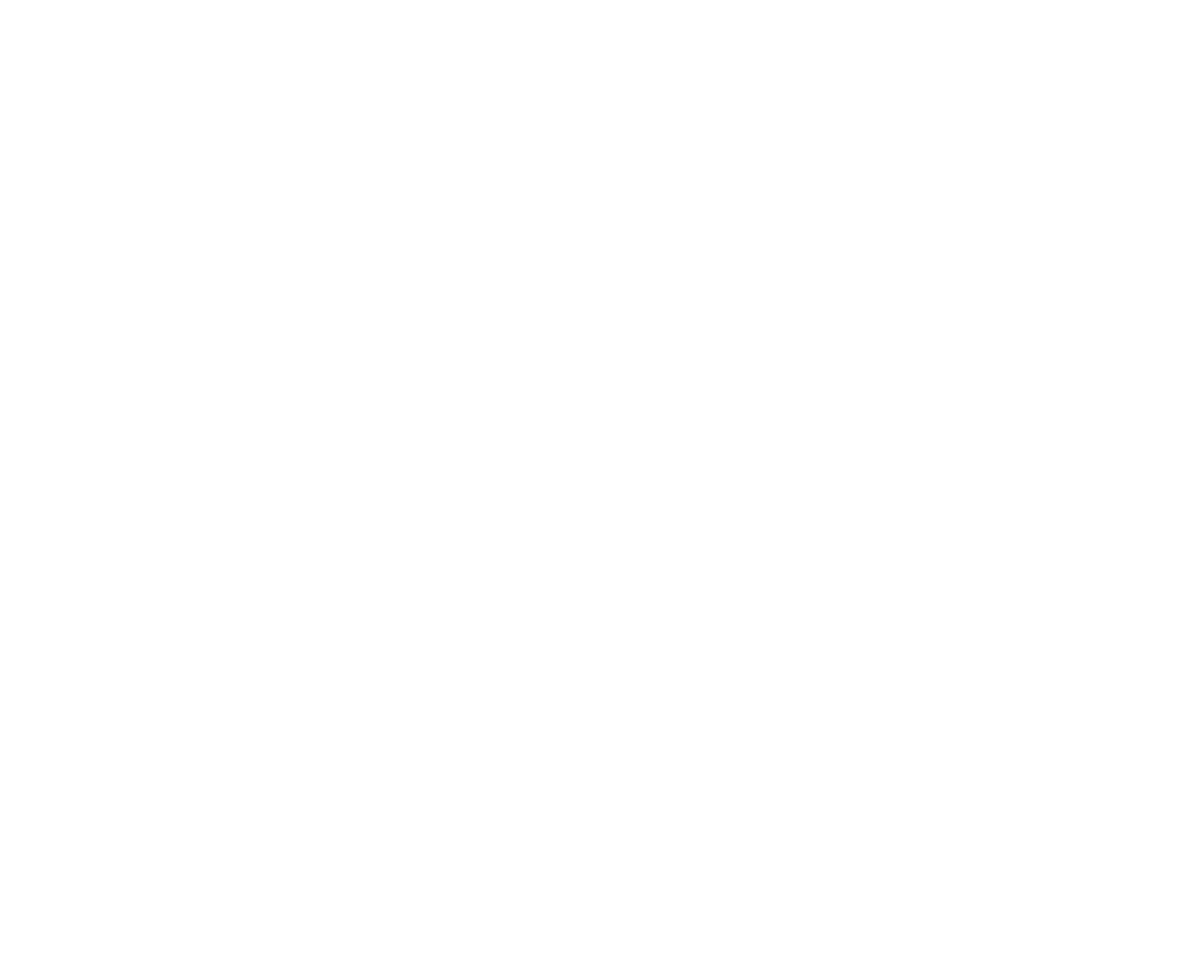
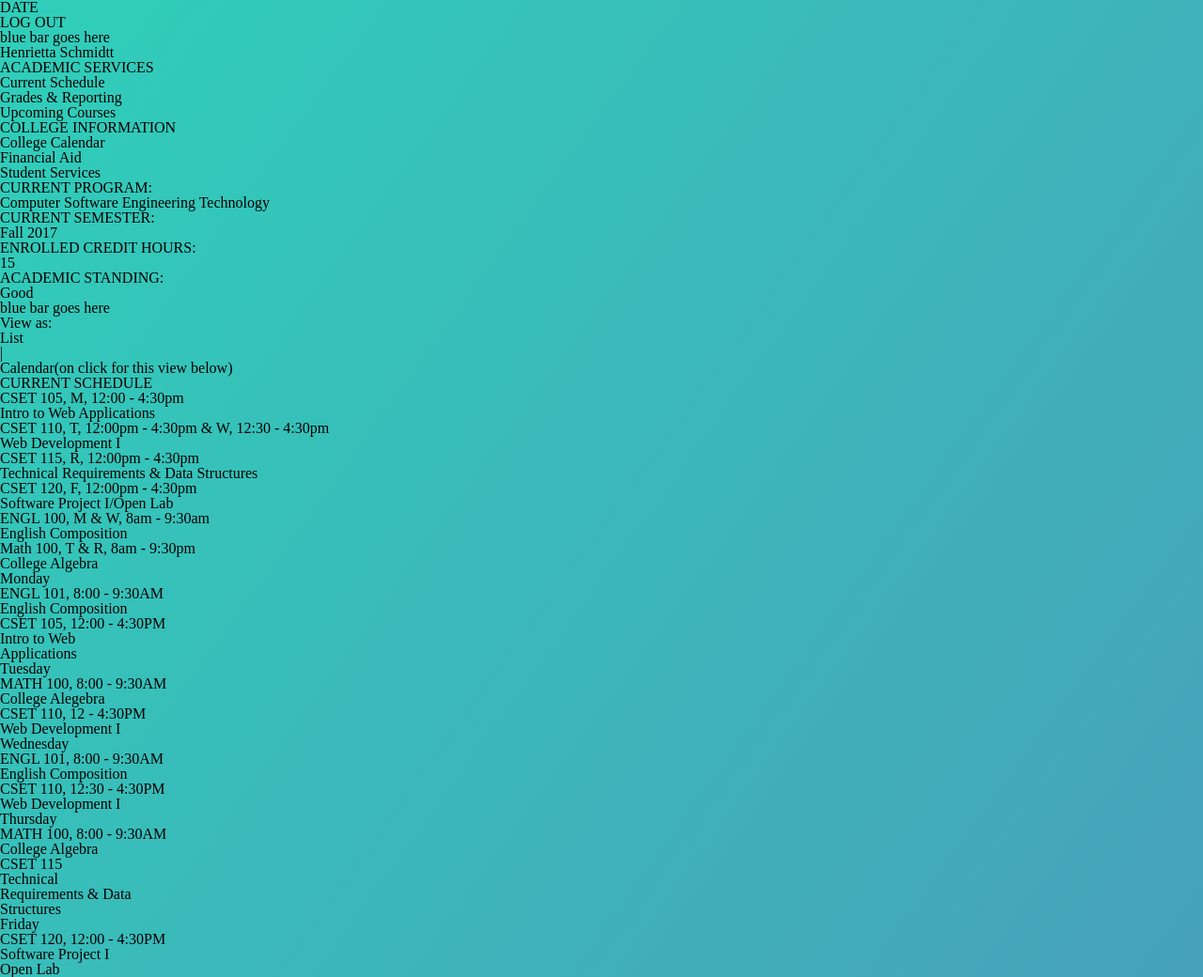
Before and after one commit to RomanNumerals/finalProject, a plain HTML site: page schedule.html in a window 1280 px wide. Shown: the whole page at 94% size. Before the commit the page ends 800 px from the top, so only its background shows below. Drawn offline with Linux system fonts and the light colour scheme.

Commit message:
built skeleton for schedule page. might change.

```diff
--- a/schedule.html
+++ b/schedule.html
@@ -10,6 +10,136 @@
 </head>
 
 <body class="schedule">
+    <header>
+        <nav>
+            <a href=""></a>
+            <a href=""></a>
+            <a href=""></a>
+            <a href=""></a>
+        </nav>
+        <div>DATE</div>
+        <div>LOG OUT</div>
+    </header>
+    <div>blue bar goes here</div>
+    <section>
+        <aside>
+            <h1>Henrietta Schmidtt</h1>
+            <h2>ACADEMIC SERVICES</h2>
+            <ul>
+                <li>Current Schedule</li>
+                <li>Grades &amp; Reporting</li>
+                <li>Upcoming Courses</li>
+            </ul>
+            <h2>COLLEGE INFORMATION</h2>
+            <ul>
+                <li>College Calendar</li>
+                <li>Financial Aid</li>
+                <li>Student Services</li>
+            </ul>
+        </aside>
+        <!--This section below is divided so as to begin flexbox and is fixed in position-->
+        <section>
+            <div>
+                <div>
+                    <h3>CURRENT PROGRAM:</h3>
+                    <p>Computer Software Engineering Technology</p>
+                </div>
+                <div>
+                    <h3>CURRENT SEMESTER:</h3>
+                    <p>Fall 2017</p>
+                </div>
+                <div>
+                    <h3>ENROLLED CREDIT HOURS:</h3>
+                    <p>15</p>
+                </div>
+                <div>
+                    <h3>ACADEMIC STANDING:</h3>
+                    <p>Good</p>
+                </div>
+            </div>
+        </section>
+        <div>blue bar goes here</div>
+        <!--This section is for the start of the schedule-->
+        <div>
+            <h3>View as:</h3>
+            <p>List</p>
+            <span>|</span>
+            <p>Calendar(on click for this view below)</p>
+        </div>
+        <div>
+            <h3>CURRENT SCHEDULE</h3>
+            <h4>CSET 105, M, 12:00 - 4:30pm</h4>
+            <p>Intro to Web Applications</p>
+            <h4>CSET 110, T, 12:00pm - 4:30pm &amp; W, 12:30 - 4:30pm</h4>
+            <p>Web Development I</p>
+            <h4>CSET 115, R, 12:00pm - 4:30pm</h4>
+            <p>Technical Requirements &amp; Data Structures</p>
+            <h4>CSET 120, F, 12:00pm - 4:30pm</h4>
+            <p>Software Project I/Open Lab</p>
+            <h4>ENGL 100, M &amp; W, 8am - 9:30am</h4>
+            <p>English Composition</p>
+            <h4>Math 100, T &amp; R, 8am - 9:30pm</h4>
+            <p>College Algebra</p>
+        </div>
+        <!--This section below is for the calendar view, subject to change. Split into 5 divs for flexbox-->
+        <section>
+            <div>
+                <h5>Monday</h5>
+                <div>
+                    <p>ENGL 101, 8:00 - 9:30AM</p>
+                    <p>English Composition</p>
+                </div>
+                <div>
+                    <p>CSET 105, 12:00 - 4:30PM</p>
+                    <p>Intro to Web</p>
+                    <p>Applications</p>
+                </div>
+            </div>
+            <div>
+                <h5>Tuesday</h5>
+                <div>
+                    <p>MATH 100, 8:00 - 9:30AM</p>
+                    <p>College Alegebra</p>
+                </div>
+                <div>
+                    <p>CSET 110, 12 - 4:30PM</p>
+                    <p>Web Development I</p>
+                </div>
+            </div>
+            <div>
+                <h5>Wednesday</h5>
+                <div>
+                    <p>ENGL 101, 8:00 - 9:30AM</p>
+                    <p>English Composition</p>
+                </div>
+                <div>
+                    <p>CSET 110, 12:30 - 4:30PM</p>
+                    <p>Web Development I</p>
+                </div>
+            </div>
+            <div>
+                <h5>Thursday</h5>
+                <div>
+                    <p>MATH 100, 8:00 - 9:30AM</p>
+                    <p>College Algebra</p>
+                </div>
+                <div>
+                    <p>CSET 115</p>
+                    <p>Technical</p>
+                    <p>Requirements &amp; Data</p>
+                    <p>Structures</p>
+                </div>
+            </div>
+            <div>
+                <h5>Friday</h5>
+                <div>
+                    <p>CSET 120, 12:00 - 4:30PM</p>
+                    <p>Software Project I</p>
+                    <p>Open Lab</p>
+                </div>
+            </div>
+        </section>
+    </section>
 </body>
 
 </html>
```
